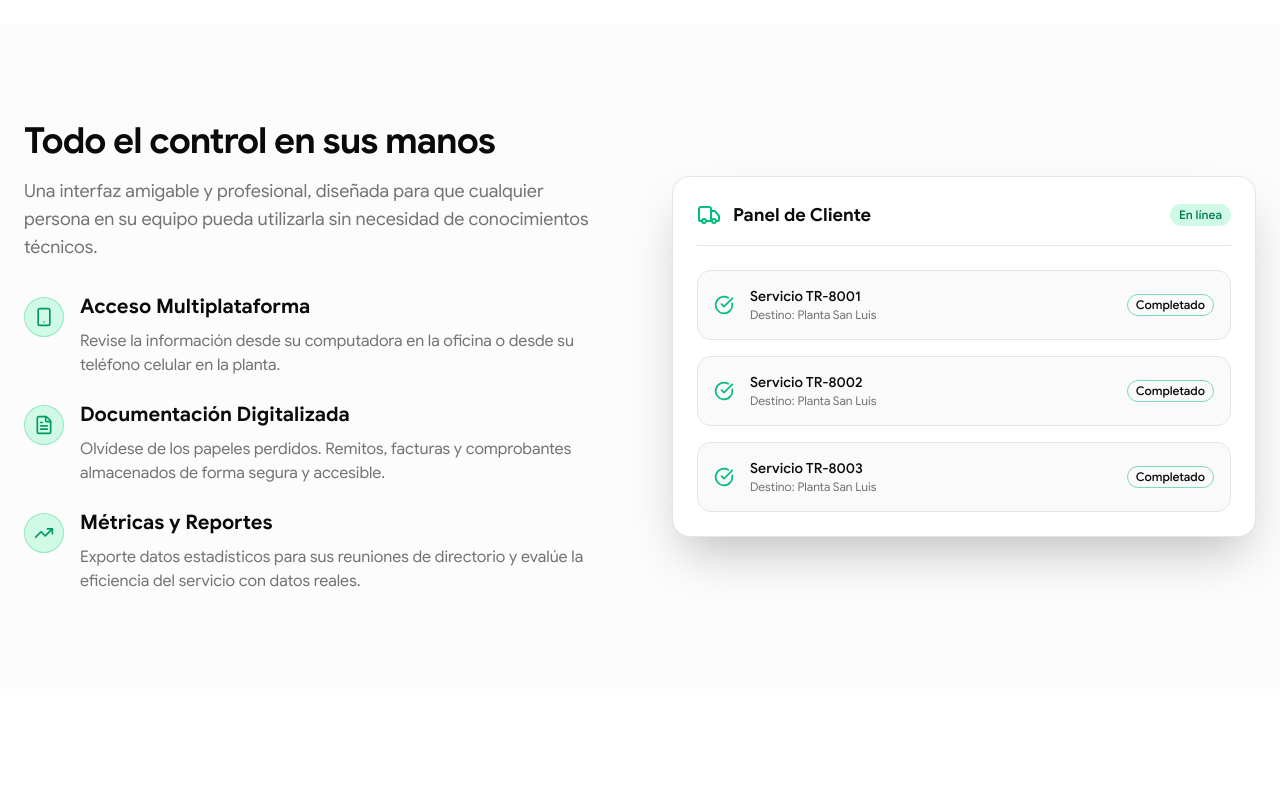
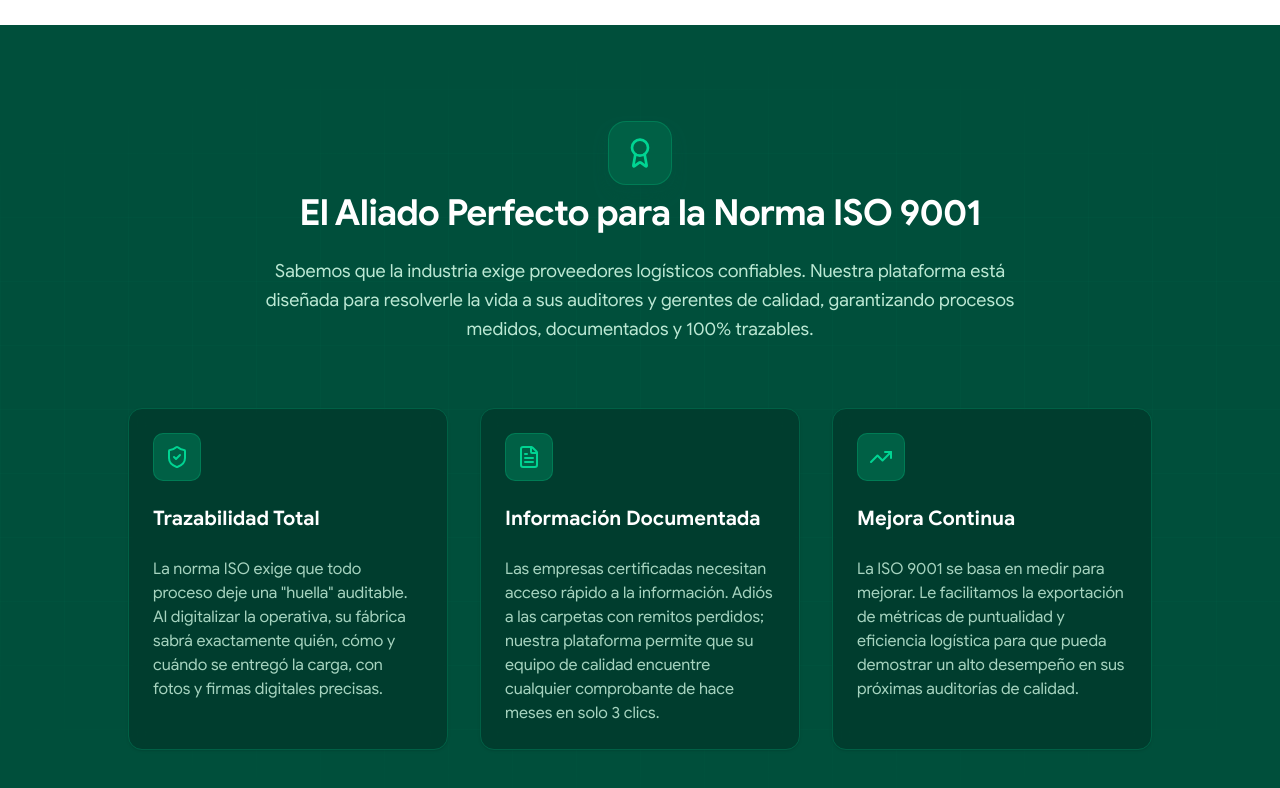
Before and after one commit to iputbuttons/budgets, a Next.js app: page /presentacion-montivero in a window 1280 px wide. Shown: the part 2200-2988 px from the top of the page. Built offline with nearby package versions, Linux system fonts and the light colour scheme.

Commit message:
Add ISO 9001 section to PresentacionMontivero page: Introduce new content highlighting logistics platform benefits, including traceability, documented information, and continuous improvement features.

```diff
--- a/app/presentacion-montivero/page.tsx
+++ b/app/presentacion-montivero/page.tsx
@@ -269,6 +269,64 @@ export default function PresentacionMontivero() {
         </div>
       </section>
 
+      {/* ISO 9001 Section */}
+      <section className="py-24 bg-emerald-900 text-emerald-50 relative overflow-hidden">
+        {/* Background Decorative Pattern */}
+        <div className="absolute inset-0 bg-[linear-gradient(to_right,#10b9811a_1px,transparent_1px),linear-gradient(to_bottom,#10b9811a_1px,transparent_1px)] bg-[size:4rem_4rem] [mask-image:radial-gradient(ellipse_80%_50%_at_50%_50%,#000_70%,transparent_100%)] opacity-30"></div>
+
+        <div className="container mx-auto px-4 md:px-6 relative z-10">
+          <div className="flex flex-col items-center text-center space-y-6 max-w-3xl mx-auto mb-16">
+            <div className="w-16 h-16 bg-emerald-800 rounded-2xl flex items-center justify-center border border-emerald-500/30 shadow-lg shadow-emerald-900/50 mb-2">
+              <Award className="w-8 h-8 text-emerald-400" />
+            </div>
+            <h2 className="text-3xl font-bold tracking-tight sm:text-4xl text-white">
+              El Aliado Perfecto para la Norma ISO 9001
+            </h2>
+            <p className="text-lg text-emerald-100/90 leading-relaxed">
+              Sabemos que la industria exige proveedores logísticos confiables. Nuestra plataforma está diseñada para resolverle la vida a sus auditores y gerentes de calidad, garantizando procesos medidos, documentados y 100% trazables.
+            </p>
+          </div>
+
+          <div className="grid grid-cols-1 md:grid-cols-3 gap-8 max-w-5xl mx-auto">
+            <Card className="bg-emerald-950/50 border-emerald-800 backdrop-blur-sm text-emerald-50">
+              <CardHeader>
+                <div className="w-12 h-12 bg-emerald-800 rounded-lg flex items-center justify-center mb-4 border border-emerald-600/50">
+                  <ShieldCheck className="w-6 h-6 text-emerald-400" />
+                </div>
+                <CardTitle className="text-xl text-white">Trazabilidad Total</CardTitle>
+              </CardHeader>
+              <CardContent className="text-emerald-100/80">
+                La norma ISO exige que todo proceso deje una "huella" auditable. Al digitalizar la operativa, su fábrica sabrá exactamente quién, cómo y cuándo se entregó la carga, con fotos y firmas digitales precisas.
+              </CardContent>
+            </Card>
+
+            <Card className="bg-emerald-950/50 border-emerald-800 backdrop-blur-sm text-emerald-50">
+              <CardHeader>
+                <div className="w-12 h-12 bg-emerald-800 rounded-lg flex items-center justify-center mb-4 border border-emerald-600/50">
+                  <FileText className="w-6 h-6 text-emerald-400" />
+                </div>
+                <CardTitle className="text-xl text-white">Información Documentada</CardTitle>
+              </CardHeader>
+              <CardContent className="text-emerald-100/80">
+                Las empresas certificadas necesitan acceso rápido a la información. Adiós a las carpetas con remitos perdidos; nuestra plataforma permite que su equipo de calidad encuentre cualquier comprobante de hace meses en solo 3 clics.
+              </CardContent>
+            </Card>
+
+            <Card className="bg-emerald-950/50 border-emerald-800 backdrop-blur-sm text-emerald-50">
+              <CardHeader>
+                <div className="w-12 h-12 bg-emerald-800 rounded-lg flex items-center justify-center mb-4 border border-emerald-600/50">
+                  <TrendingUp className="w-6 h-6 text-emerald-400" />
+                </div>
+                <CardTitle className="text-xl text-white">Mejora Continua</CardTitle>
+              </CardHeader>
+              <CardContent className="text-emerald-100/80">
+                La ISO 9001 se basa en medir para mejorar. Le facilitamos la exportación de métricas de puntualidad y eficiencia logística para que pueda demostrar un alto desempeño en sus próximas auditorías de calidad.
+              </CardContent>
+            </Card>
+          </div>
+        </div>
+      </section>
+
       {/* Features Detail */}
       <section className="py-24 bg-muted/30">
         <div className="container mx-auto px-4 md:px-6">
```
